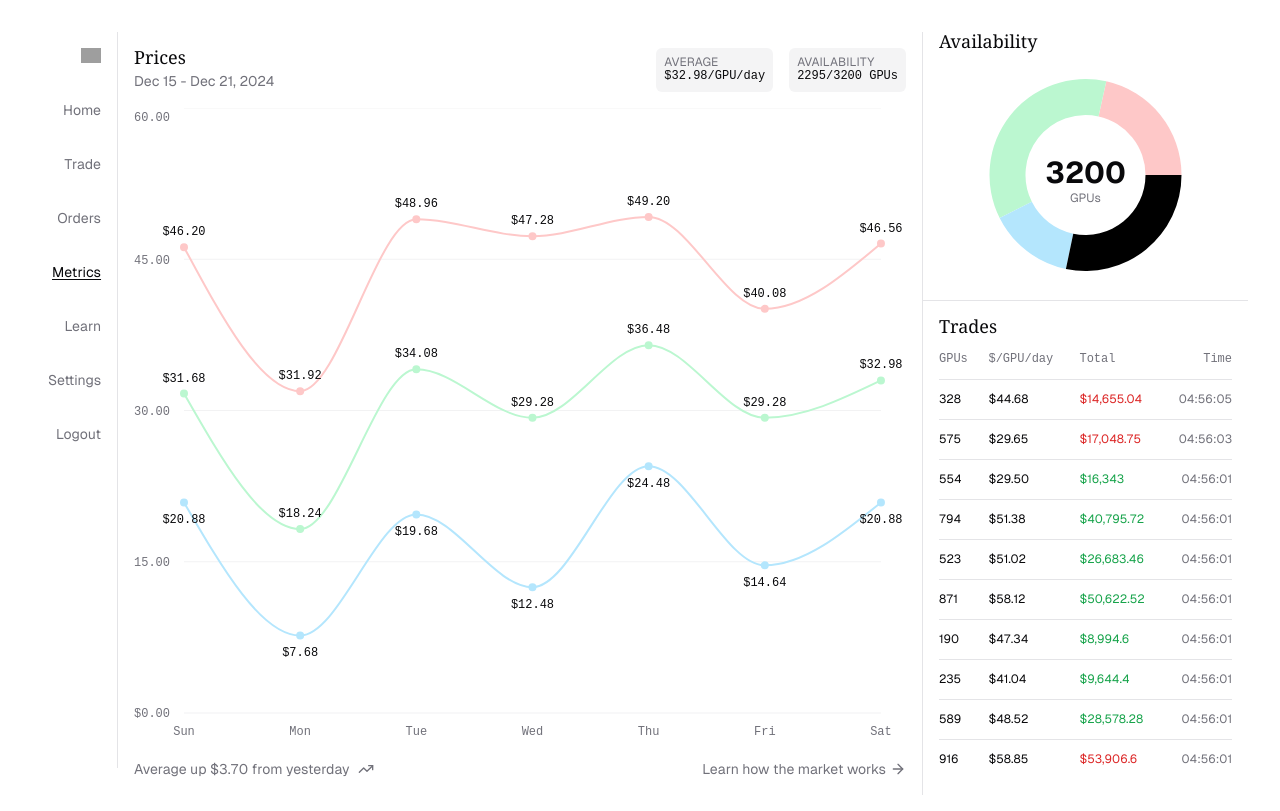
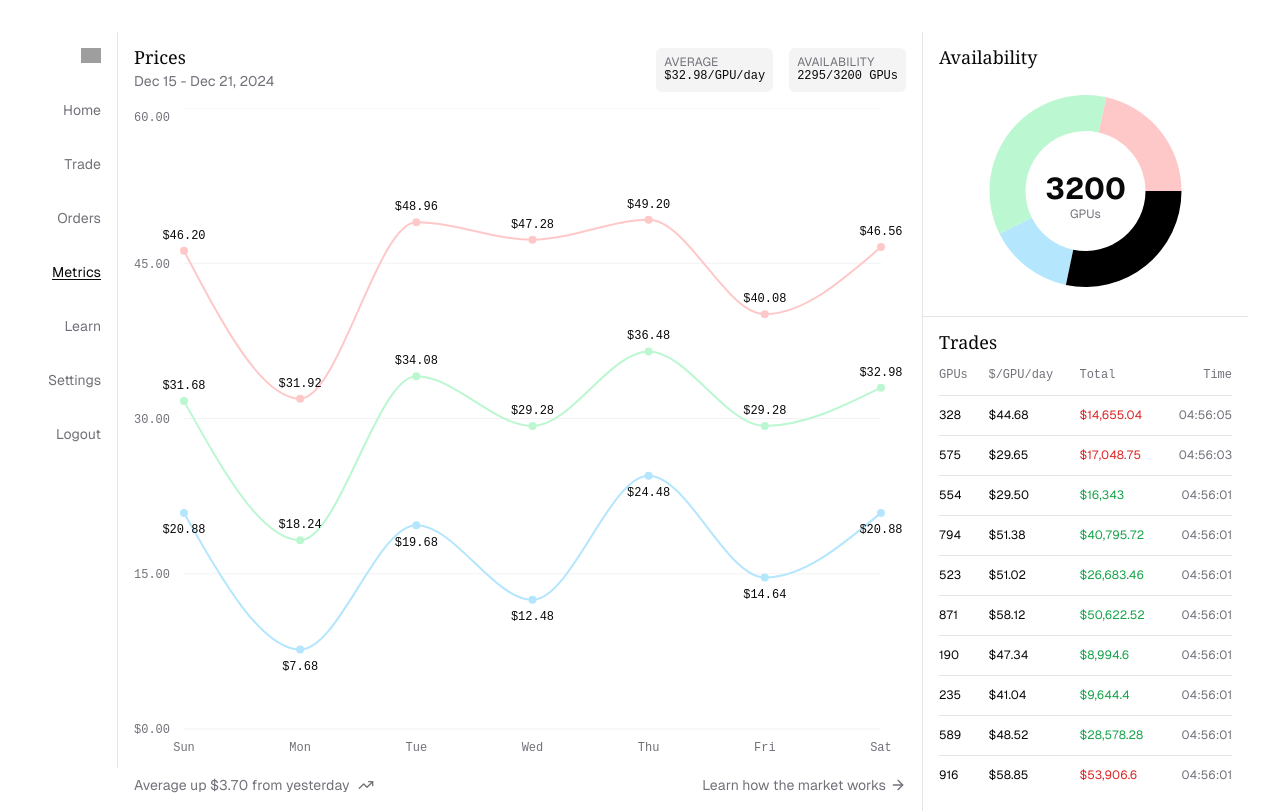
Before and after one commit to darzyx/gpu-auction-house, a Next.js app: page /metrics in a window 1280 px wide. Built offline with nearby package versions, Linux system fonts and the light colour scheme; grey boxes are pictures that could not be loaded.

Commit message:
Fix availability header padding

```diff
--- a/src/app/metrics/availability-chart.tsx
+++ b/src/app/metrics/availability-chart.tsx
@@ -55,7 +55,7 @@ const chartConfig = {
 export default function AvailabilityChart() {
     return (
         <div>
-            <h2 className="text-lg font-georgia leading-none px-4 sm:px-6 lg:px-4 py-0">
+            <h2 className="text-lg font-georgia leading-none px-4 pt-4 sm:px-6 sm:pt-6 lg:px-4 lg:pt-4 pb-0">
                 Availability
             </h2>
             <ChartContainer
```
